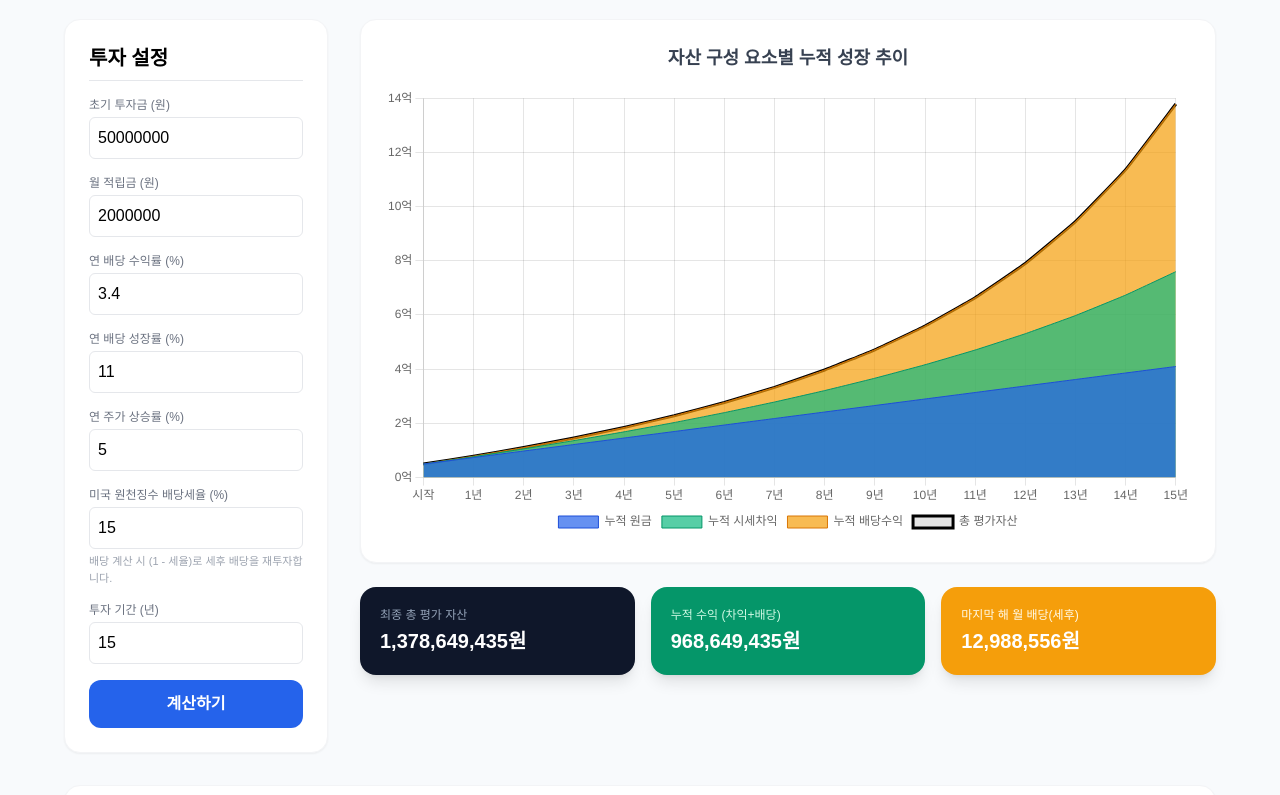
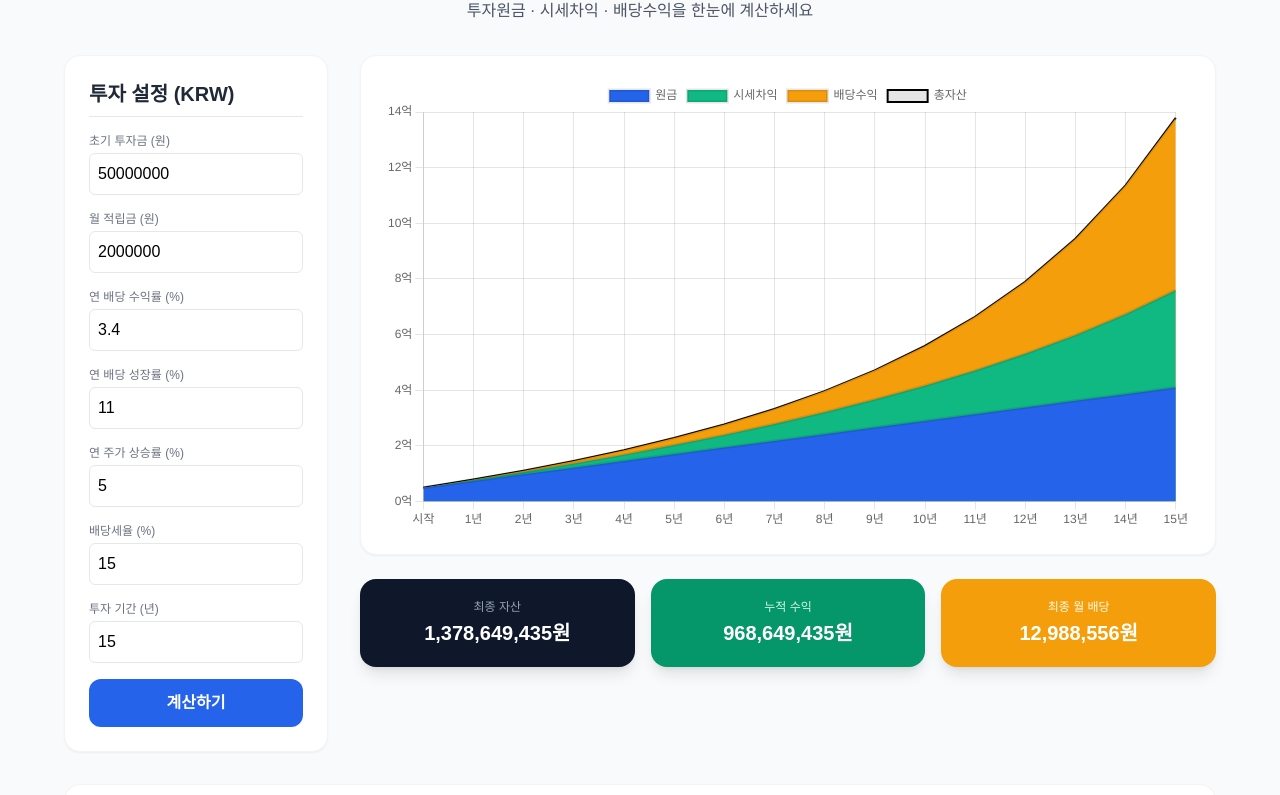
Before and after one commit to icjk1003/stock-investment, a plain HTML site: page public/SCHD.html in a window 1280 px wide. Shown: the part 113-908 px from the top of the page. Drawn offline with nearby package versions, Linux system fonts and the light colour scheme; a web font is replaced by a local one.

Commit message:
Add schd en ver

```diff
--- a/public/SCHD.html
+++ b/public/SCHD.html
@@ -3,7 +3,7 @@
 <head>
     <meta charset="UTF-8">
     <meta name="viewport" content="width=device-width, initial-scale=1.0">
-    <title>TEST</title>
+    <title>SCHD 배당 계산기 | 통합 자산 시뮬레이터</title>
     <script src="https://cdn.tailwindcss.com"></script>
     <script src="https://cdn.jsdelivr.net/npm/chart.js"></script>
     <style>
@@ -15,295 +15,119 @@
 </head>
 <body class="p-4 md:p-8">
     <div class="max-w-6xl mx-auto">
+        <div class="flex justify-end mb-4">
+            <a href="SCHD_EN.html" class="text-sm font-bold text-gray-500 hover:text-blue-600 transition">🌐 English Version (USD) →</a>
+        </div>
+
         <header class="mb-8 text-center">
             <h1 class="text-3xl font-bold text-blue-700">SCHD 통합 자산 시뮬레이터 📈</h1>
-            <p class="text-gray-600 mt-2">총 평가 자산 = 투자원금 + 시세차익 + 배당수익</p>
+            <p class="text-gray-600 mt-2">투자원금 · 시세차익 · 배당수익을 한눈에 계산하세요</p>
         </header>
 
         <div class="grid grid-cols-1 lg:grid-cols-4 gap-8">
             <div class="lg:col-span-1">
                 <div class="bg-white p-6 rounded-2xl shadow-sm border border-gray-100 space-y-4">
-                    <h2 class="text-xl font-semibold border-b pb-2">투자 설정</h2>
-
-                    <div>
-                        <label class="block text-xs font-medium text-gray-500">초기 투자금 (원)</label>
-                        <input type="number" id="initial" value="50000000" class="w-full mt-1 p-2 border rounded-md outline-blue-500">
-                    </div>
-
-                    <div>
-                        <label class="block text-xs font-medium text-gray-500">월 적립금 (원)</label>
-                        <input type="number" id="monthly" value="2000000" class="w-full mt-1 p-2 border rounded-md outline-blue-500">
-                    </div>
-
-                    <div>
-                        <label class="block text-xs font-medium text-gray-500">연 배당 수익률 (%)</label>
-                        <input type="number" id="yield" value="3.4" step="0.1" class="w-full mt-1 p-2 border rounded-md outline-blue-500">
-                    </div>
-
-                    <div>
-                        <label class="block text-xs font-medium text-gray-500">연 배당 성장률 (%)</label>
-                        <input type="number" id="divGrowth" value="11" step="0.1" class="w-full mt-1 p-2 border rounded-md outline-blue-500">
-                    </div>
-
-                    <div>
-                        <label class="block text-xs font-medium text-gray-500">연 주가 상승률 (%)</label>
-                        <input type="number" id="priceGrowth" value="5" step="0.1" class="w-full mt-1 p-2 border rounded-md outline-blue-500">
-                    </div>
-
-                    <!-- ✅ 추가: 미국 원천징수 배당세 -->
-                    <div>
-                        <label class="block text-xs font-medium text-gray-500">미국 원천징수 배당세율 (%)</label>
-                        <input type="number" id="withholdingTax" value="15" step="0.1" class="w-full mt-1 p-2 border rounded-md outline-blue-500">
-                        <p class="text-[11px] text-gray-400 mt-1">배당 계산 시 (1 - 세율)로 세후 배당을 재투자합니다.</p>
-                    </div>
-
-                    <div>
-                        <label class="block text-xs font-medium text-gray-500">투자 기간 (년)</label>
-                        <input type="number" id="years" value="15" class="w-full mt-1 p-2 border rounded-md outline-blue-500">
-                    </div>
-
-                    <button onclick="runSimulation()" class="w-full bg-blue-600 text-white font-bold py-3 rounded-xl hover:bg-blue-700 transition">
-                        계산하기
-                    </button>
+                    <h2 class="text-xl font-semibold border-b pb-2 text-gray-800">투자 설정 (KRW)</h2>
+                    <div><label class="block text-xs font-medium text-gray-500">초기 투자금 (원)</label><input type="number" id="initial" value="50000000" class="w-full mt-1 p-2 border rounded-md outline-blue-500"></div>
+                    <div><label class="block text-xs font-medium text-gray-500">월 적립금 (원)</label><input type="number" id="monthly" value="2000000" class="w-full mt-1 p-2 border rounded-md outline-blue-500"></div>
+                    <div><label class="block text-xs font-medium text-gray-500">연 배당 수익률 (%)</label><input type="number" id="yield" value="3.4" step="0.1" class="w-full mt-1 p-2 border rounded-md outline-blue-500"></div>
+                    <div><label class="block text-xs font-medium text-gray-500">연 배당 성장률 (%)</label><input type="number" id="divGrowth" value="11" step="0.1" class="w-full mt-1 p-2 border rounded-md outline-blue-500"></div>
+                    <div><label class="block text-xs font-medium text-gray-500">연 주가 상승률 (%)</label><input type="number" id="priceGrowth" value="5" step="0.1" class="w-full mt-1 p-2 border rounded-md outline-blue-500"></div>
+                    <div><label class="block text-xs font-medium text-gray-500">배당세율 (%)</label><input type="number" id="tax" value="15" step="0.1" class="w-full mt-1 p-2 border rounded-md outline-blue-500"></div>
+                    <div><label class="block text-xs font-medium text-gray-500">투자 기간 (년)</label><input type="number" id="years" value="15" class="w-full mt-1 p-2 border rounded-md outline-blue-500"></div>
+                    <button onclick="runSimulation()" class="w-full bg-blue-600 text-white font-bold py-3 rounded-xl hover:bg-blue-700 transition">계산하기</button>
                 </div>
             </div>
 
             <div class="lg:col-span-3 space-y-6">
-                <div class="bg-white p-6 rounded-2xl shadow-sm border border-gray-100">
-                    <h3 class="text-lg font-bold mb-4 text-gray-700 text-center">자산 구성 요소별 누적 성장 추이</h3>
-                    <div style="position: relative; height:450px; width:100%">
-                        <canvas id="unifiedChart"></canvas>
-                    </div>
-                </div>
-
-                <div class="grid grid-cols-1 md:grid-cols-3 gap-4">
-                    <div class="bg-slate-900 p-5 rounded-2xl text-white shadow-lg">
-                        <p class="text-slate-400 text-xs">최종 총 평가 자산</p>
-                        <p id="resTotal" class="text-xl font-bold mt-1">-</p>
-                    </div>
-                    <div class="bg-emerald-600 p-5 rounded-2xl text-white shadow-lg">
-                        <p class="text-emerald-100 text-xs">누적 수익 (차익+배당)</p>
-                        <p id="resProfit" class="text-xl font-bold mt-1">-</p>
-                    </div>
-                    <div class="bg-amber-500 p-5 rounded-2xl text-white shadow-lg">
-                        <p class="text-amber-50 text-xs">마지막 해 월 배당(세후)</p>
-                        <p id="resMonthlyDiv" class="text-xl font-bold mt-1">-</p>
-                    </div>
+                <div class="bg-white p-6 rounded-2xl shadow-sm border border-gray-100"><div style="position: relative; height:450px; width:100%"><canvas id="unifiedChart"></canvas></div></div>
+                <div class="grid grid-cols-1 md:grid-cols-3 gap-4 text-center">
+                    <div class="bg-slate-900 p-5 rounded-2xl text-white shadow-lg"><p class="text-slate-400 text-xs uppercase">최종 자산</p><p id="resTotal" class="text-xl font-bold mt-1">-</p></div>
+                    <div class="bg-emerald-600 p-5 rounded-2xl text-white shadow-lg"><p class="text-emerald-100 text-xs uppercase">누적 수익</p><p id="resProfit" class="text-xl font-bold mt-1">-</p></div>
+                    <div class="bg-amber-500 p-5 rounded-2xl text-white shadow-lg"><p class="text-amber-50 text-xs uppercase">최종 월 배당</p><p id="resMonthlyDiv" class="text-xl font-bold mt-1">-</p></div>
                 </div>
             </div>
         </div>
 
         <div class="mt-8 bg-white p-6 rounded-2xl shadow-sm border border-gray-100 overflow-x-auto">
-            <h2 class="text-xl font-semibold mb-4 border-b pb-2 text-gray-800">연도별 데이터 (행 클릭 시 상세 펼침)</h2>
+            <h2 class="text-xl font-semibold mb-4 border-b pb-2">연도별 상세 데이터</h2>
             <table class="w-full text-left text-sm border-collapse">
-                <thead>
-                    <tr class="bg-gray-100 text-gray-600 border-b text-xs uppercase">
-                        <th class="p-3">연차/월</th>
-                        <th class="p-3">누적 원금</th>
-                        <th class="p-3 text-emerald-600">누적 시세차익</th>
-                        <th class="p-3 text-amber-600">누적 배당수익</th>
-                        <th class="p-3 font-bold text-slate-900">총 평가자산</th>
-                        <th class="p-3">월 배당금(세후)</th>
-                    </tr>
-                </thead>
+                <thead><tr class="bg-gray-100 text-gray-600 border-b text-xs uppercase"><th class="p-3">연차/월</th><th class="p-3">누적 원금</th><th class="p-3 text-emerald-600">누적 시세차익</th><th class="p-3 text-amber-600">누적 배당수익</th><th class="p-3 font-bold text-slate-900">총 평가자산</th><th class="p-3">월 배당금(세후)</th></tr></thead>
                 <tbody id="tableBody"></tbody>
             </table>
         </div>
+
+        <section class="mt-12 space-y-6">
+            <div class="bg-white p-8 rounded-2xl shadow-sm border">
+                <h2 class="text-2xl font-bold text-gray-800 mb-4">📌 SCHD 배당 계산기 활용 가이드</h2>
+                <p class="text-gray-700 leading-relaxed">본 시뮬레이터는 미국의 대표적인 배당 성장 ETF인 <strong>SCHD(Schwab U.S. Dividend Equity ETF)</strong>의 장기 투자 성과를 예측하기 위해 설계되었습니다. 단순한 배당금 계산을 넘어, <strong>주가 상승에 따른 시세 차익</strong>과 <strong>배당 재투자(DRIP)</strong>의 복리 효과를 통합적으로 보여줍니다.</p>
+                <h3 class="text-xl font-bold text-gray-800 mt-6 mb-4">📊 주요 계산 로직</h3>
+                <ul class="list-disc pl-6 text-gray-700 space-y-2">
+                    <li><strong>복리 시세차익:</strong> 설정하신 연 주가 상승률을 월단위 복리로 계산하여 반영합니다.</li>
+                    <li><strong>세후 배당 재투자:</strong> 미국 주식 배당세(15%)를 제외한 실제 수령액을 매월 원금에 산입합니다.</li>
+                    <li><strong>배당 성장률:</strong> 매년 기업의 배당금이 증가하는 SCHD의 특성을 반영하여 연차별 배당률이 상승합니다.</li>
+                </ul>
+            </div>
+
+            <div class="bg-amber-50 border border-amber-200 p-8 rounded-2xl">
+                <h2 class="text-xl font-bold text-amber-700 mb-2">⚠️ 투자 유의사항 (Disclaimer)</h2>
+                <p class="text-amber-700 leading-relaxed">본 시뮬레이션 결과는 입력값에 기반한 산술적 결과일 뿐이며, 미래의 투자 수익을 보장하지 않습니다. 실제 시장 상황에 따라 주가 하락이나 배당 삭감이 발생할 수 있습니다. 모든 투자의 책임은 본인에게 있습니다.</p>
+            </div>
+
+            <div class="bg-white p-8 rounded-2xl shadow-sm border">
+                <h2 class="text-xl font-bold text-gray-800 mb-2">🔐 개인정보처리방침 및 쿠키 정책</h2>
+                <p class="text-gray-600 leading-relaxed text-sm">본 사이트는 Google AdSense를 통해 광고를 게재합니다. 구글은 사용자의 방문 기록을 바탕으로 맞춤형 광고를 제공하기 위해 쿠키를 수집할 수 있습니다. 사용자는 브라우저 설정에서 이를 거부할 수 있습니다.</p>
+            </div>
+        </section>
+
+        <footer class="mt-16 py-8 text-center text-xs text-gray-400 border-t">
+            © 2026 SCHD Asset Simulator · Contact: icjk1003@gmail.com
+        </footer>
     </div>
 
     <script>
         let unifiedChart;
-
         function runSimulation() {
             const initial = parseFloat(document.getElementById('initial').value);
             const monthly = parseFloat(document.getElementById('monthly').value);
             const yieldRate = parseFloat(document.getElementById('yield').value) / 100;
             const divGrowth = parseFloat(document.getElementById('divGrowth').value) / 100;
             const priceGrowth = parseFloat(document.getElementById('priceGrowth').value) / 100;
+            const tax = parseFloat(document.getElementById('tax').value) / 100;
             const years = parseInt(document.getElementById('years').value, 10);
-
-            // ✅ 미국 원천징수 배당세율(기본 15%)
-            const withholdingTax = parseFloat(document.getElementById('withholdingTax').value) / 100;
-
-            let currentBalance = initial;
-            let totalPrincipal = initial;
-            let totalCapitalGain = 0;
-            let totalDividendProfit = 0;
-            let currentYield = yieldRate;
-
-            const labels = ['시작'];
-            const pData = [initial]; // 누적 원금
-            const gData = [0];       // 누적 시세차익
-            const dData = [0];       // 누적 배당수익
-            const tData = [initial]; // 총 평가자산
-
+            let currentBalance = initial, totalPrincipal = initial, totalCapGain = 0, totalDiv = 0, currentYield = yieldRate;
+            const labels = ['시작'], pData = [initial], gData = [0], dData = [0], tData = [initial];
             const tableBody = document.getElementById('tableBody');
             tableBody.innerHTML = '';
-
-            for (let year = 1; year <= years; year++) {
-                let yearlyDivTotal = 0;
-                let monthHtml = '';
-
-                for (let month = 1; month <= 12; month++) {
-                    // 1) 원금 적립
-                    totalPrincipal += monthly;
-                    currentBalance += monthly;
-
-                    // 2) 시세 차익(복리)
-                    const mPriceGain = currentBalance * (priceGrowth / 12);
-                    totalCapitalGain += mPriceGain;
-                    currentBalance += mPriceGain;
-
-                    // 3) 배당 수익(세후) + 재투자
-                    const mDivGross = currentBalance * (currentYield / 12);
-                    const mDivNet = mDivGross * (1 - withholdingTax);
-
-                    yearlyDivTotal += mDivNet;
-                    totalDividendProfit += mDivNet;
-                    currentBalance += mDivNet;
-
-                    monthHtml += `<tr class="month-row year-${year} bg-gray-50 border-b text-gray-400 text-xs">
-                        <td class="p-2 pl-8 font-medium text-blue-400">ㄴ ${month}월</td>
-                        <td class="p-2">${Math.round(totalPrincipal).toLocaleString()}원</td>
-                        <td class="p-2">${Math.round(totalCapitalGain).toLocaleString()}원</td>
-                        <td class="p-2">${Math.round(totalDividendProfit).toLocaleString()}원</td>
-                        <td class="p-2 font-bold text-slate-500">${Math.round(currentBalance).toLocaleString()}원</td>
-                        <td class="p-2 text-amber-500">${Math.round(mDivNet).toLocaleString()}원</td>
-                    </tr>`;
+            for (let y = 1; y <= years; y++) {
+                let yearlyDivTotal = 0; let monthHtml = '';
+                for (let m = 1; m <= 12; m++) {
+                    totalPrincipal += monthly; currentBalance += monthly;
+                    const gain = currentBalance * (priceGrowth / 12); totalCapGain += gain; currentBalance += gain;
+                    const netDiv = (currentBalance * (currentYield / 12)) * (1 - tax);
+                    yearlyDivTotal += netDiv; totalDiv += netDiv; currentBalance += netDiv;
+                    monthHtml += `<tr class="month-row year-${y} bg-gray-50 border-b text-gray-400 text-xs"><td class="p-2 pl-8 font-medium text-blue-400">ㄴ ${m}월</td><td class="p-2">${Math.round(totalPrincipal).toLocaleString()}원</td><td class="p-2">${Math.round(totalCapGain).toLocaleString()}원</td><td class="p-2">${Math.round(totalDiv).toLocaleString()}원</td><td class="p-2 font-bold">${Math.round(currentBalance).toLocaleString()}원</td><td class="p-2 text-amber-500">${Math.round(netDiv).toLocaleString()}원</td></tr>`;
                 }
-
-                // 다음 해 배당률(=Yield) 성장
-                currentYield *= (1 + divGrowth);
-
-                labels.push(year + '년');
-                pData.push(totalPrincipal);
-                gData.push(totalCapitalGain);
-                dData.push(totalDividendProfit);
-                tData.push(currentBalance);
-
-                const yearRow = `<tr class="year-header border-b hover:bg-blue-50 cursor-pointer transition" onclick="toggleMonths(${year})">
-                    <td class="p-3 font-bold text-blue-700">▶ ${year}년차</td>
-                    <td class="p-3">${Math.round(totalPrincipal).toLocaleString()}원</td>
-                    <td class="p-3 text-emerald-600 font-semibold">${Math.round(totalCapitalGain).toLocaleString()}원</td>
-                    <td class="p-3 text-amber-600 font-semibold">${Math.round(totalDividendProfit).toLocaleString()}원</td>
-                    <td class="p-3 font-black text-slate-900 bg-slate-50">${Math.round(currentBalance).toLocaleString()}원</td>
-                    <td class="p-3 font-bold text-gray-700">${Math.round(yearlyDivTotal / 12).toLocaleString()}원</td>
-                </tr>`;
-
-                tableBody.innerHTML += yearRow + monthHtml;
-
-                if (year === years) {
+                currentYield *= (1 + divGrowth); labels.push(y + '년');
+                pData.push(totalPrincipal); gData.push(totalCapGain); dData.push(totalDiv); tData.push(currentBalance);
+                tableBody.innerHTML += `<tr class="year-header border-b hover:bg-blue-50 cursor-pointer" onclick="toggleMonths(${y})"><td class="p-3 font-bold text-blue-700">▶ ${y}년차</td><td class="p-3">${Math.round(totalPrincipal).toLocaleString()}원</td><td class="p-3 text-emerald-600 font-semibold">${Math.round(totalCapGain).toLocaleString()}원</td><td class="p-3 text-amber-600 font-semibold">${Math.round(totalDiv).toLocaleString()}원</td><td class="p-3 font-black text-slate-900 bg-slate-50">${Math.round(currentBalance).toLocaleString()}원</td><td class="p-3 font-bold text-gray-700">${Math.round(yearlyDivTotal / 12).toLocaleString()}원</td></tr>` + monthHtml;
+                if (y === years) {
                     document.getElementById('resTotal').innerText = Math.round(currentBalance).toLocaleString() + '원';
-                    document.getElementById('resProfit').innerText = Math.round(totalCapitalGain + totalDividendProfit).toLocaleString() + '원';
+                    document.getElementById('resProfit').innerText = Math.round(totalCapGain + totalDiv).toLocaleString() + '원';
                     document.getElementById('resMonthlyDiv').innerText = Math.round(yearlyDivTotal / 12).toLocaleString() + '원';
                 }
             }
-
-            updateChart(labels, pData, gData, dData, tData);
+            updateChart(labels, pData, gData, dData, tData, '억');
         }
-
-        function toggleMonths(year) {
-            const rows = document.querySelectorAll(`.year-${year}`);
-            rows.forEach(row => row.classList.toggle('active'));
-        }
-
-        // ✅ 원금(아래) → 차익 → 배당(위) 스택 + 총평가자산(검정 선) + 그래프 소수점 제거
-        function updateChart(labels, principal, gain, dividend, total) {
+        function toggleMonths(y) { document.querySelectorAll(`.year-${y}`).forEach(r => r.classList.toggle('active')); }
+        function updateChart(labels, p, g, d, t, unit) {
             const ctx = document.getElementById('unifiedChart').getContext('2d');
             if (unifiedChart) unifiedChart.destroy();
-
             unifiedChart = new Chart(ctx, {
-                type: 'line',
-                data: {
-                    labels,
-                    datasets: [
-                        {
-                            label: '누적 원금',
-                            data: principal,
-                            stack: 'components',
-                            backgroundColor: 'rgba(37, 99, 235, 0.7)',
-                            borderColor: '#1d4ed8',
-                            borderWidth: 1,
-                            fill: true,
-                            tension: 0.1,
-                            pointRadius: 0,
-                            order: 1
-                        },
-                        {
-                            label: '누적 시세차익',
-                            data: gain,
-                            stack: 'components',
-                            backgroundColor: 'rgba(16, 185, 129, 0.7)',
-                            borderColor: '#059669',
-                            borderWidth: 1,
-                            fill: true,
-                            tension: 0.1,
-                            pointRadius: 0,
-                            order: 2
-                        },
-                        {
-                            label: '누적 배당수익',
-                            data: dividend,
-                            stack: 'components',
-                            backgroundColor: 'rgba(245, 158, 11, 0.7)',
-                            borderColor: '#d97706',
-                            borderWidth: 1,
-                            fill: true,
-                            tension: 0.1,
-                            pointRadius: 0,
-                            order: 3
-                        },
-                        {
-                            label: '총 평가자산',
-                            data: total,
-                            stack: 'totalLine', // 스택 분리(중요)
-                            borderColor: '#000000',
-                            borderWidth: 3,
-                            fill: false,
-                            tension: 0.1,
-                            pointRadius: 0,
-                            order: 99
-                        }
-                    ]
-                },
-                options: {
-                    responsive: true,
-                    maintainAspectRatio: false,
-                    interaction: { mode: 'index', intersect: false },
-                    scales: {
-                        y: {
-                            stacked: true,
-                            beginAtZero: true,
-                            // ✅ 그래프 표시 소수점 제거 (억 단위 정수)
-                            ticks: { callback: (val) => Math.round(val / 100000000) + '억' }
-                        }
-                    },
-                    plugins: {
-                        tooltip: {
-                            mode: 'index',
-                            intersect: false,
-                            callbacks: {
-                                label: (ctx) => {
-                                    const v = Math.round(ctx.parsed.y);
-                                    return `${ctx.dataset.label}: ${v.toLocaleString()}원`;
-                                },
-                                footer: (tooltipItems) => {
-                                    const totalItem = tooltipItems.find(i => i.dataset.label === '총 평가자산');
-                                    if (totalItem) {
-                                        return '총 평가자산: ' + Math.round(totalItem.parsed.y).toLocaleString() + '원';
-                                    }
-                                    let sum = 0;
-                                    tooltipItems.forEach(i => sum += i.parsed.y);
-                                    return '총 평가자산: ' + Math.round(sum).toLocaleString() + '원';
-                                }
-                            }
-                        },
-                        legend: { position: 'bottom' }
-                    }
-                }
+                type: 'line', data: { labels, datasets: [ { label: '원금', data: p, stack: 'a', backgroundColor: '#2563eb', fill: true, pointRadius: 0 }, { label: '시세차익', data: g, stack: 'a', backgroundColor: '#10b981', fill: true, pointRadius: 0 }, { label: '배당수익', data: d, stack: 'a', backgroundColor: '#f59e0b', fill: true, pointRadius: 0 }, { label: '총자산', data: t, borderColor: '#000', borderWidth: 2, fill: false, pointRadius: 0 } ] },
+                options: { responsive: true, maintainAspectRatio: false, scales: { y: { stacked: true, ticks: { callback: v => Math.round(v / 100000000) + unit } } } }
             });
         }
-
         runSimulation();
     </script>
 </body>
```
Also changed, not shown: public/SCHD_EN.html (added, +135 -0 lines).
